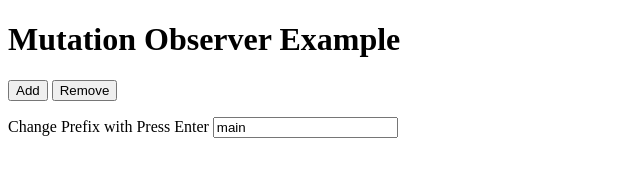
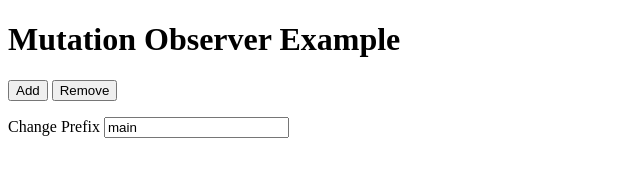
Before and after one commit to halilerkandev/mutation-observer, a plain HTML site: page index.html in a window 1280 px wide. Shown: the whole page, without its empty margins (0-640 px from the left). Drawn offline with Linux system fonts and the light colour scheme.

Commit message:
changed label title

```diff
--- a/index.html
+++ b/index.html
@@ -14,7 +14,7 @@
         <button id="btn-remove">Remove</button>
       </p>
       <p>
-        <label for="#input">Change Prefix with Press Enter</label>
+        <label for="#input">Change Prefix</label>
         <input type="text" id="input" />
       </p>
       <div id="container" name="main"></div>
```
